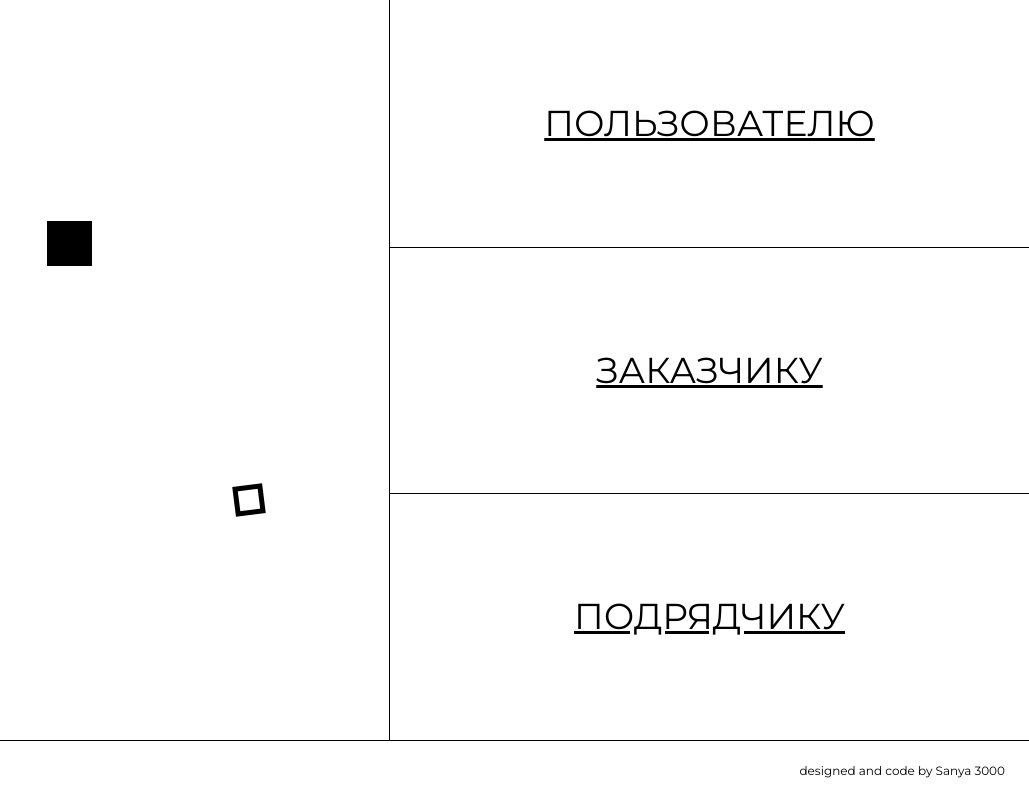
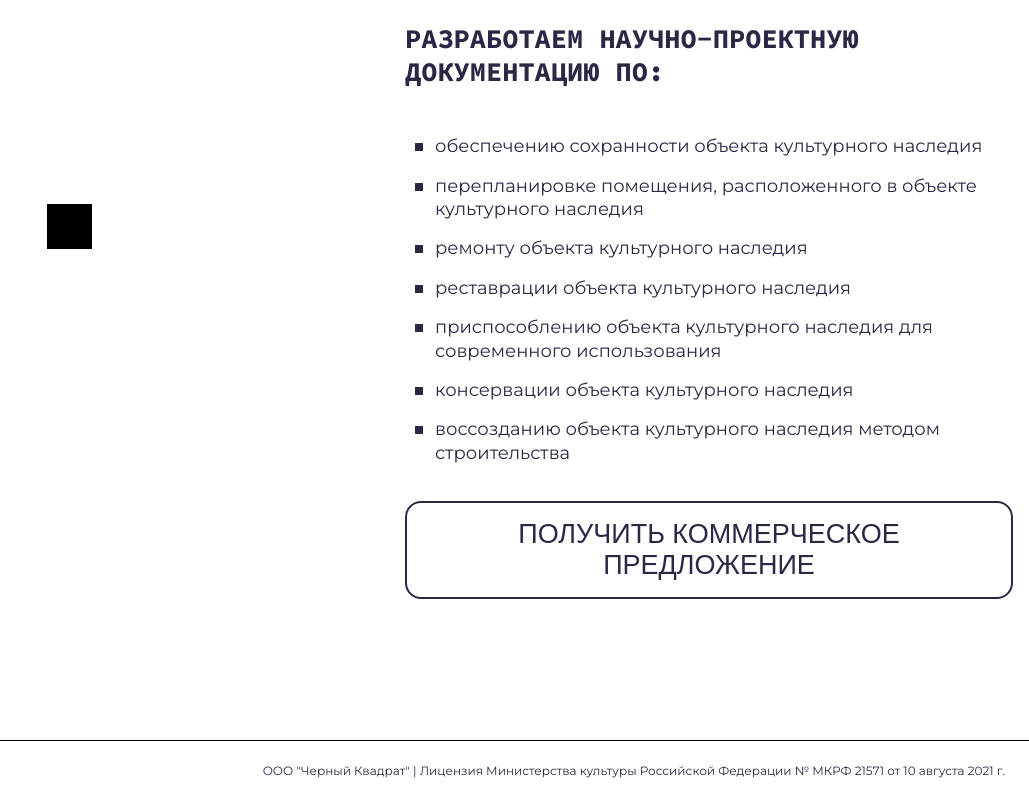
Before and after one commit to sanyacastor/black-square, a Next.js app: page / in a window 1280 px wide. Shown: the whole page, without its empty margins (251-1280 px from the left). Built offline with nearby package versions, Linux system fonts and the light colour scheme.

Commit message:
form update

```diff
--- /dev/null
+++ b/pages/components/form.js
@@ -0,0 +1,73 @@
+import React from "react";
+import s from "../../styles/form.module.css";
+
+export default function form() {
+  return (
+    <div className={s.formContainer}>
+      <form className={s.form} name="demand" method="POST" data-netlify="true">
+        <h2>Заполните форму:</h2>
+        <label>
+          <input type="text" name="name" placeholder="Имя"></input>
+        </label>
+        <label>
+          <input
+            type="text"
+            name="phone"
+            placeholder="Телефон для связи"
+          ></input>
+        </label>
+        <label>
+          <input type="text" name="email" placeholder="Почта"></input>
+        </label>
+        <label>
+          <input type="text" name="address" placeholder="Адрес объекта"></input>
+        </label>
+        <label>
+          Статус объекта:
+          <span className={s.spacer}></span>
+          <select name="status">
+            <option value="identified">выявленный</option>
+            <option value="regional">региональный</option>
+            <option value="federal">федеральный</option>
+          </select>
+        </label>
+        <label>
+          <input
+            type="text"
+            name="registry_name"
+            placeholder="Наименование объекта"
+          ></input>
+        </label>
+        <small>
+          (по единому государственный реестру объектов культурного наследия
+          народов РФ)
+        </small>
+        <label>
+          <input
+            type="text"
+            name="square"
+            placeholder="Проектируемая площадь"
+          ></input>
+        </label>
+        <label>
+          <input
+            type="text"
+            name="security_status"
+            placeholder="Информация о наличии предмета охраны"
+          ></input>
+        </label>
+        <small>
+          (акт технического состояния, предписания органа охраны памятников)
+        </small>
+        <textarea
+          type="text"
+          rows="4"
+          name="description"
+          placeholder="Описание планируемых работ"
+        ></textarea>
+
+        <button type="submit">Отправить</button>
+      </form>
+    </div>
+  );
+}
--- /dev/null
+++ b/pages/components/section.js
@@ -0,0 +1,19 @@
+import React from "react";
+import s from "../../styles/section.module.css";
+
+export default function Section({ header, list, action }) {
+  return (
+    <div className={s.section}>
+      <h2 className={s.title}>{header}</h2>
+      <ul className={s.list}>
+        {list.map((el) => {
+          return <li>{el}</li>;
+        })}
+      </ul>
+      <button onClick={()=>action()}>
+
+        Получить коммерческое предложение
+      </button>
+    </div>
+  );
+}
--- a/pages/index.jsx
+++ b/pages/index.jsx
@@ -1,21 +1,16 @@
 import Head from "next/head";
 import Link from "next/link";
+import { useState } from "react";
 
-import { useRef, useState } from "react";
+import Section from "./components/section";
+import Form from "./components/form";
 
 import styles from "../styles/Home.module.css";
 
 export default function Home() {
-  const cursor = useRef(null);
-  const [mousePos, setMousePos] = useState([500, 500]);
-
+  const [formVisible, setFormVisible] = useState(false);
   return (
-    <div
-      className={styles.container}
-      onMouseMove={(e) => {
-        setMousePos([e.clientX, e.clientY]);
-      }}
-    >
+    <div className={styles.page}>
       <Head>
         <title>Create Next App</title>
         <link rel="icon" href="/favicon.ico" />
@@ -32,85 +27,33 @@ export default function Home() {
               культуры народов Российской Федерации.
             </p>
           </div>
-          <div
-            className={styles.sectionItem}
-            onMouseOver={() => {
-              cursor.current.style.backgroundColor = "transparent";
-              cursor.current.style.width = "50px";
-              cursor.current.style.height = "50px";
-            }}
-            onMouseLeave={() => {
-              cursor.current.style.backgroundColor = "#000";
-              cursor.current.style.width = "30px";
-              cursor.current.style.height = "30px";
-            }}
-          >
-            <span
-              onMouseOver={() => {
-                cursor.current.style.borderColor = "blue";
-                cursor.current.style.borderWidth = "1px";
-              }}
-              onMouseLeave={() => {
-                cursor.current.style.borderColor = "#000";
-                cursor.current.style.borderWidth = "4px";
-              }}
-            >
-              <Link href="/userPage">Пользователю</Link>
-            </span>
-          </div>
-          <div className={styles.sectionItem}>
-            <Link
-              onMouseOver={() => {
-                cursor.current.style.backgroundColor = "transparent";
-                cursor.current.style.width = "50px";
-                cursor.current.style.height = "50px";
-              }}
-              onMouseLeave={() => {
-                cursor.current.style.backgroundColor = "#000";
-                cursor.current.style.borderRadius = "0";
-                cursor.current.style.width = "30px";
-                cursor.current.style.height = "30px";
-              }}
-              href="/customerPage"
-            >
-              Заказчику
-            </Link>
-          </div>
-          <div className={styles.sectionItem}>
-            <Link
-              onMouseOver={() => {
-                cursor.current.style.backgroundColor = "transparent";
-                cursor.current.style.width = "50px";
-                cursor.current.style.height = "50px";
-              }}
-              onMouseLeave={() => {
-                cursor.current.style.backgroundColor = "#000";
-                cursor.current.style.borderRadius = "0";
-                cursor.current.style.width = "30px";
-                cursor.current.style.height = "30px";
-              }}
-              href="/contractorPage"
-            >
-              Подрядчику
-            </Link>
-          </div>
+
+          {!formVisible ? (
+            <Section
+              header="Разработаем научно-проектную документацию по:"
+              list={[
+                "обеспечению сохранности объекта культурного наследия",
+                "перепланировке  помещения, расположенного в объекте культурного наследия",
+                "ремонту объекта культурного наследия",
+                "реставрации объекта культурного наследия",
+                "приспособлению объекта культурного наследия для современного использования",
+                "консервации объекта культурного наследия",
+                "воссозданию объекта культурного наследия методом строительства",
+              ]}
+              action={() => setFormVisible(true)}
+            ></Section>
+          ) : (
+            <Form />
+          )}
         </section>
       </main>
 
       <footer className={styles.footer}>
-        <a
-          href="https://vercel.com?utm_source=create-next-app&utm_medium=default-template&utm_campaign=create-next-app"
-          target="_blank"
-          rel="noopener noreferrer"
-        >
-          designed and code by Sanya 3000
-        </a>
+        <p>
+          ООО "Черный Квадрат" | Лицензия Министерства культуры Российской
+          Федерации № МКРФ 21571 от 10 августа 2021 г.
+        </p>
       </footer>
-      <div
-        ref={cursor}
-        className={styles.cursor}
-        style={{ top: mousePos[1], left: mousePos[0] }}
-      ></div>
     </div>
   );
 }
--- a/styles/Home.module.css
+++ b/styles/Home.module.css
@@ -7,7 +7,7 @@
   align-items: center;
   /* max-width: 1200px; */
   /* margin: 0 auto; */
-  background:#fff;
+  background: #fff;
 }
 .main {
   flex: 1;
@@ -15,27 +15,41 @@
   flex-direction: column;
   justify-content: center;
   align-items: center;
+  height: calc(100vh - 60px);
   color: #fff !important;
 }
+
+.main button {
+  background: white;
+  border-radius: 8px;
+  border: 2px solid rgb(45, 39, 70);
+  color: rgb(45, 39, 70);
+  width: 100%;
+  padding: 16px;
+  border-radius: 16px;
+  text-transform: uppercase;
+  margin-top: 36px;
+  margin-bottom: 36px;
+  font-size: 1.5rem;
+}
+
 .section {
   display: grid;
   grid-template-columns: 1fr 1fr;
-  grid-template-rows: 1fr 1fr 1fr;
+  grid-template-rows: 1fr;
   width: 100%;
   height: 100%;
 }
 .sectionItem {
-  font-family: 'Source Code Pro', -apple-system, monospace;
+  font-family: "Source Code Pro", -apple-system, monospace;
   color: #000;
   display: flex;
-  display: flex;
-  justify-content: center;
-  align-items: center;
-  text-transform: uppercase;
+  line-height: 120%;
+  padding: 1em;
   font-weight: 400;
-  font-size: 2em;
+  font-size: 1em;
   border-left: 1px solid #000;
-  text-decoration: underline;
+  overflow: scroll;
 }
 .sectionItem + .sectionItem {
   border-top: 1px solid #000;
@@ -47,33 +61,8 @@
   background: #000;
   margin-bottom: 1.5em;
   padding: 1em;
-  border: .5em solid #fff;
+  border: 0.5em solid #fff;
   /* outline: 8px solid #000; */
-}
-.cursor {
-  z-index: 1;
-  position: absolute;
-  width: 30px;
-  height: 30px;
-  border: 5px solid #000;
-  /* transform: translate(-50%, -50%); */
-  /* transform-origin: 100% 100%; */
-  pointer-events: none;
-  transition: all .3s ease;
-  transition-property: background, transform, border-radius, width, height, border-width;
-  animation-name: rotate;
-  animation-duration: 1000ms;
-  animation-iteration-count: infinite;
-  animation-timing-function: linear;
-}
-
-@keyframes rotate {
-  from {
-    transform: translate(-50%, -50%) rotate(0deg);
-  }
-  to {
-    transform: translate(-50%, -50%) rotate(360deg);
-  }
 }
 
 .footer {
@@ -169,14 +158,69 @@
   align-items: center;
   justify-content: center;
   flex-direction: column;
-  background: url('https://storage.yandexcloud.net/moskvichmag/uploads/2019/02/1162-2266.jpg');
+  background: url("https://storage.yandexcloud.net/moskvichmag/uploads/2019/02/1162-2266.jpg");
+  background-position: center;
   background-size: cover;
   background-repeat: no-repeat;
 }
 
-@media (max-width: 600px) {
+.lead {
+  text-align: center;
+}
+
+@media (max-width: 992px) {
+  .section {
+    display: grid;
+    grid-template-columns: 1fr;
+    grid-template-rows: 100vh max-content;
+    width: 100%;
+    height: 100%;
+  }
+
+  .logo {
+    grid-row: 1/1;
+    grid-column: 1/1;
+  }
+
+  .main {
+    overflow: auto;
+    height: auto;
+  }
+}
+
+/* .container {
+    max-height: auto;
+  }
+
+  .main {
+    height: 200vh;
+  }
+
+  .page {
+    display: grid;
+    grid-template-columns: 1fr;
+    grid-template-rows: 1fr 60px;
+  }
+
+  .section {
+    display: grid;
+    grid-template-columns: 1fr;
+    grid-template-rows: 1fr 1fr;
+    width: 100%;
+  }
+
+  .logo {
+    grid-row: 1/1;
+    grid-column: 1/1;
+    padding: 0 4em;
+    display: flex;
+    height: 100vh;
+  }
+
   .grid {
     width: 100%;
-    flex-direction: column;
   }
-}
+
+  .footer {
+  }
+}  */
--- a/styles/globals.css
+++ b/styles/globals.css
@@ -1,30 +1,75 @@
-@import url('https://fonts.googleapis.com/css2?family=Montserrat:wght@300;400&family=Source+Code+Pro:wght@300;400;700&display=swap');
+@import url("https://fonts.googleapis.com/css2?family=Montserrat:wght@300;400&family=Source+Code+Pro:wght@300;400;700&display=swap");
 
 html,
 body {
   padding: 0;
   margin: 0;
-  font-family: 'Montserrat', -apple-system, sans-serif;
-  color: #000;
+  font-family: "Montserrat", -apple-system, sans-serif;
+  color: rgb(45, 39, 70);
   line-height: 130%;
   font-weight: 400;
   font-size: 18px;
   overflow: hidden;
-  /* cursor: none; */
 }
 
-h1,h2,h3,h4,h5,h6,h7 {
-  font-family: 'Source Code Pro', -apple-system, monospace;
+@media (max-width: 992px) {
+  html,
+  body {
+    overflow: auto;
+  }
+}
+
+h1,
+h2,
+h3,
+h4,
+h5,
+h6,
+h7 {
+  font-family: "Source Code Pro", -apple-system, monospace;
   text-transform: uppercase;
   font-weight: 700;
-  line-height: 90%;
+  line-height: 120%;
+  color: rgb(45, 39, 70);
 }
 
-a {
-  font-family: 'Montserrat', -apple-system, sans-serif;
+h1 {
+  color: #fff;
+}
+
+a,
+input,
+select {
+  font-family: "Montserrat", -apple-system, sans-serif;
   font-weight: 400;
   color: inherit;
   text-decoration: none;
+  text-transform: uppercase;
+}
+ul {
+  list-style: none;
+  margin: 0;
+  padding: 0;
+  padding-left: 30px;
+}
+li {
+  color: rgb(45, 39, 70);
+  position: relative;
+}
+
+li + li {
+  margin-top: 16px;
+  position: relative;
+}
+
+li:before {
+  content: "";
+  width: 8px;
+  height: 8px;
+  background: rgb(45, 39, 70);
+  position: absolute;
+  left: -20px;
+  top: 8px;
 }
 
 * {
--- /dev/null
+++ b/styles/section.module.css
@@ -0,0 +1,6 @@
+.section {
+  padding: 0 16px;
+}
+.title {
+  margin-bottom: 48px;
+}
```
Also changed, not shown: pages/contractorPage.jsx (+6 -7 lines), pages/customerPage.jsx (+8 -8 lines), pages/userPage.jsx (deleted, +0 -43 lines), styles/form.module.css (added, +105 -0 lines), 1 other file (tests, documents, lock files or other folders).
